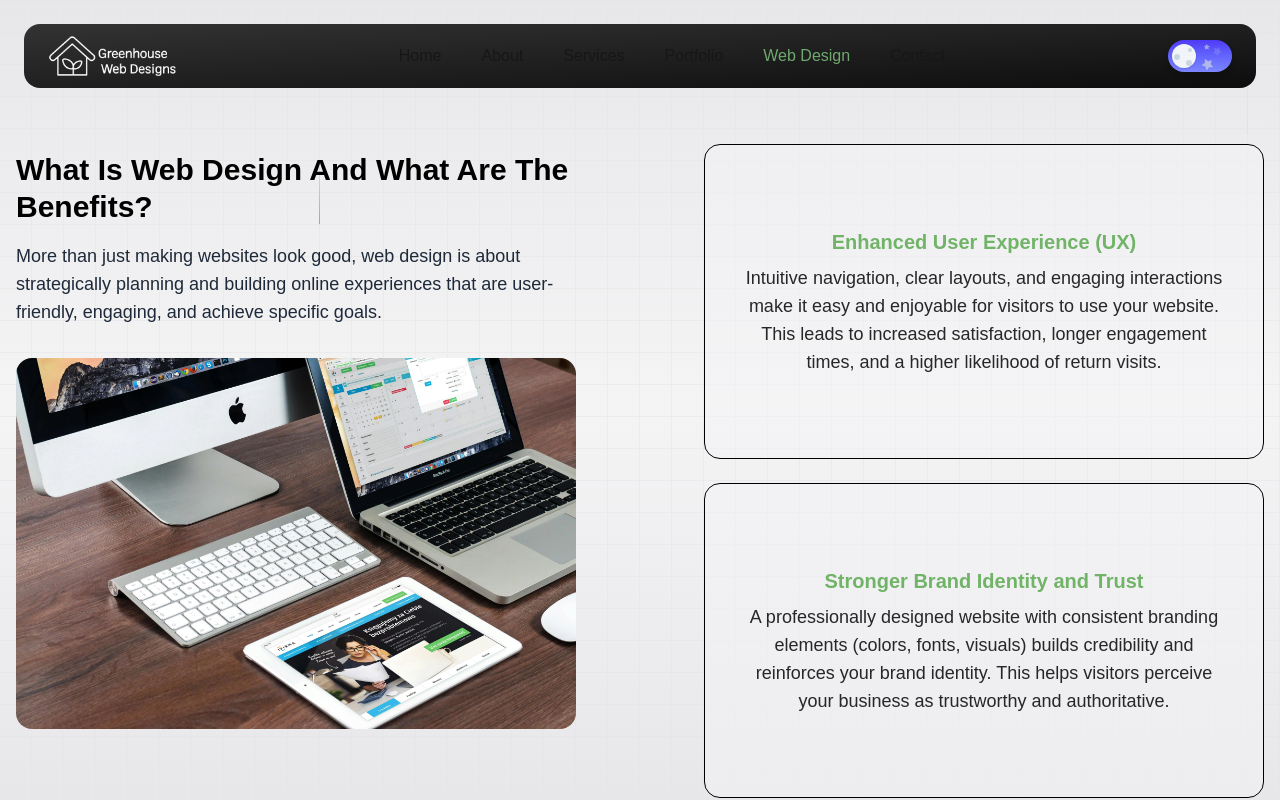
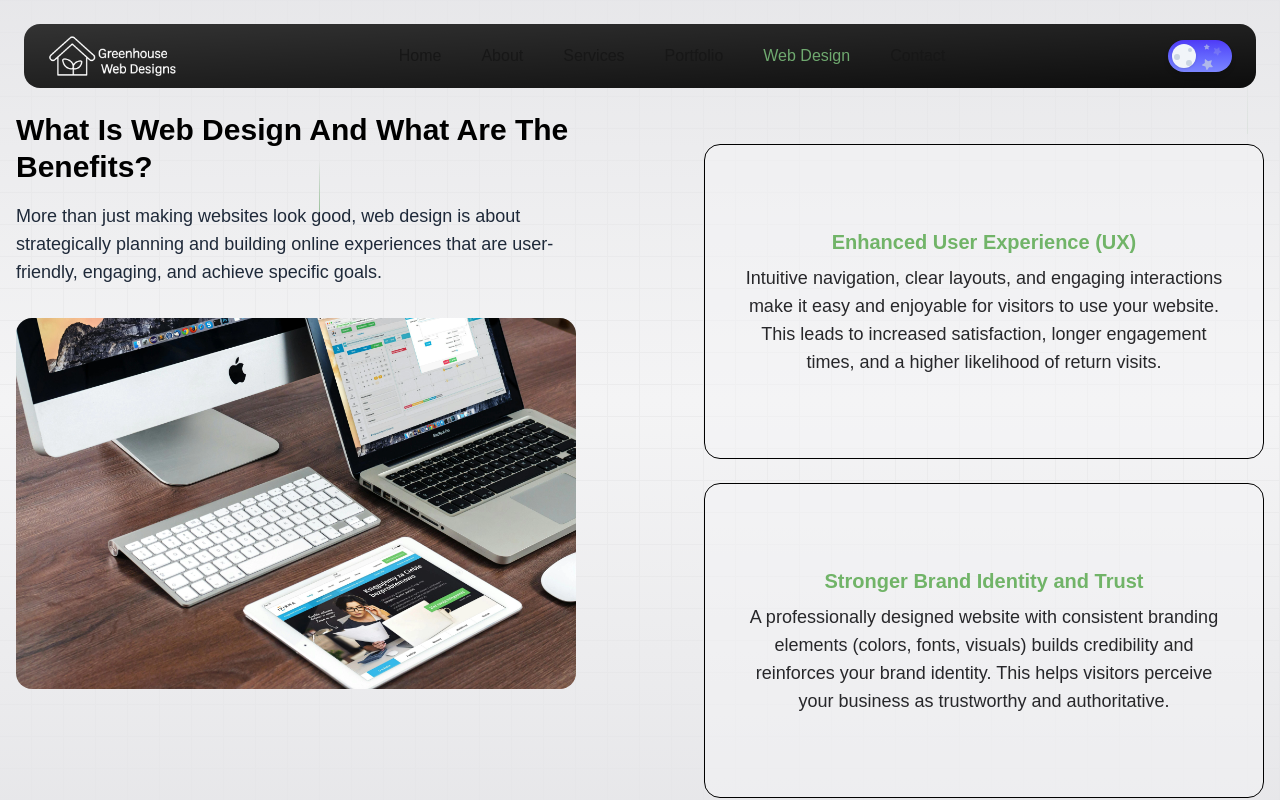
Before and after one commit to jacobadam/greenhousewebdesigns, a Next.js app: page /webdesign in a window 1280 px wide. Shown: the top 800 px of the page. Built offline with nearby package versions, Linux system fonts and the light colour scheme.

Commit message:
test removing mt

```diff
--- a/src/app/webdesign/page.jsx
+++ b/src/app/webdesign/page.jsx
@@ -37,7 +37,7 @@ export default function WebDesign() {
       <div className="relative bg-transparent">
         <div className="relative mx-auto grid h-full w-full max-w-7xl grid-cols-1 gap-12 lg:gap-32 px-4 md:grid-cols-2 md:mb-8">
           <div className="flex h-fit w-full flex-col justify-center py-12 md:sticky md:top-0 md:h-screen text-center md:text-left">
-            <h1 className="mb-4 mt-20 text-2xl lg:text-3xl font-semibold leading-tight text-black dark:text-white">
+            <h1 className="mb-4 text-2xl lg:text-3xl font-semibold leading-tight text-black dark:text-white">
               What Is Web Design And What Are The Benefits?
             </h1>
             <p className="text-lg text-gray-800 dark:text-zinc-100">
```
